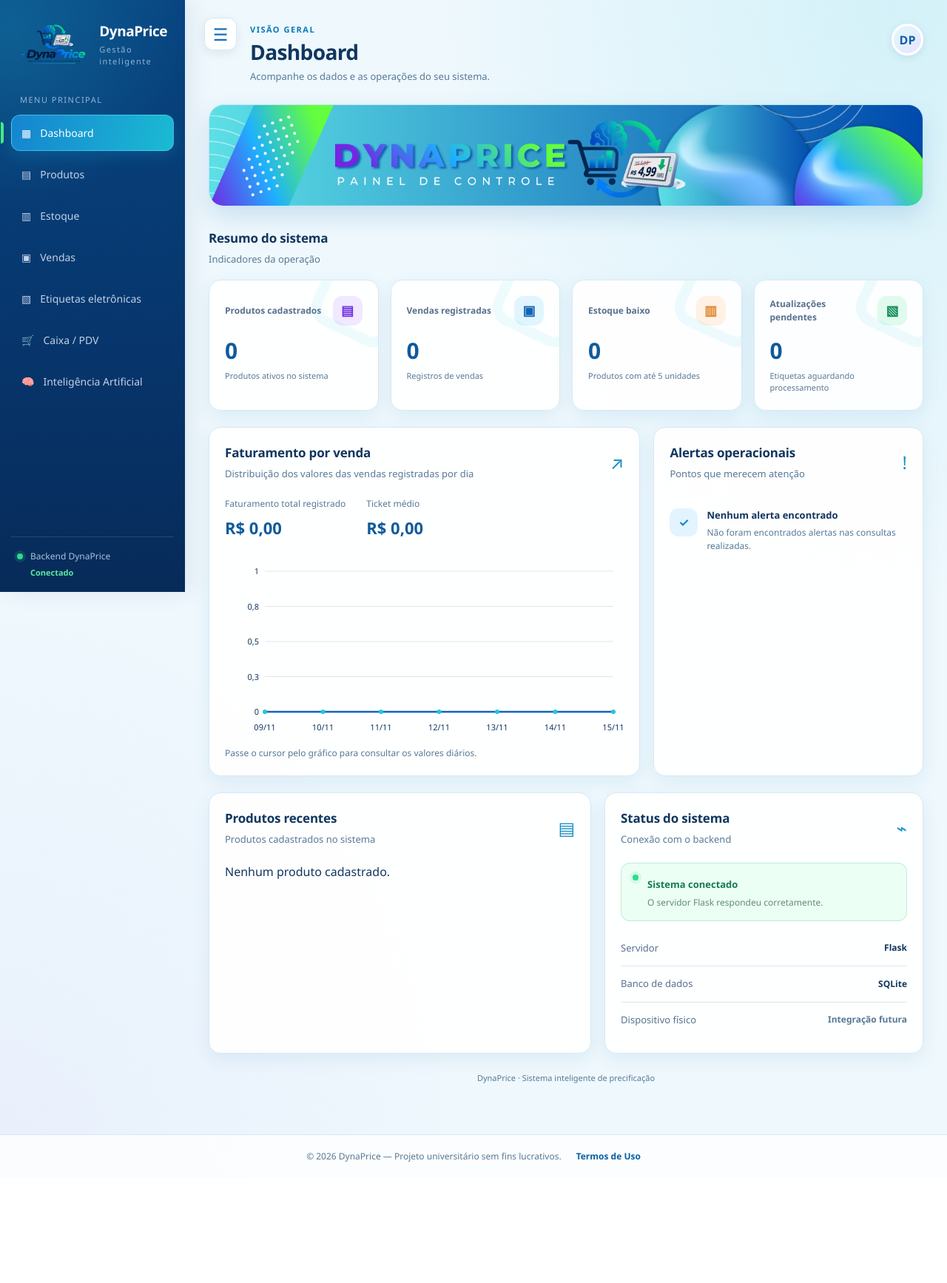
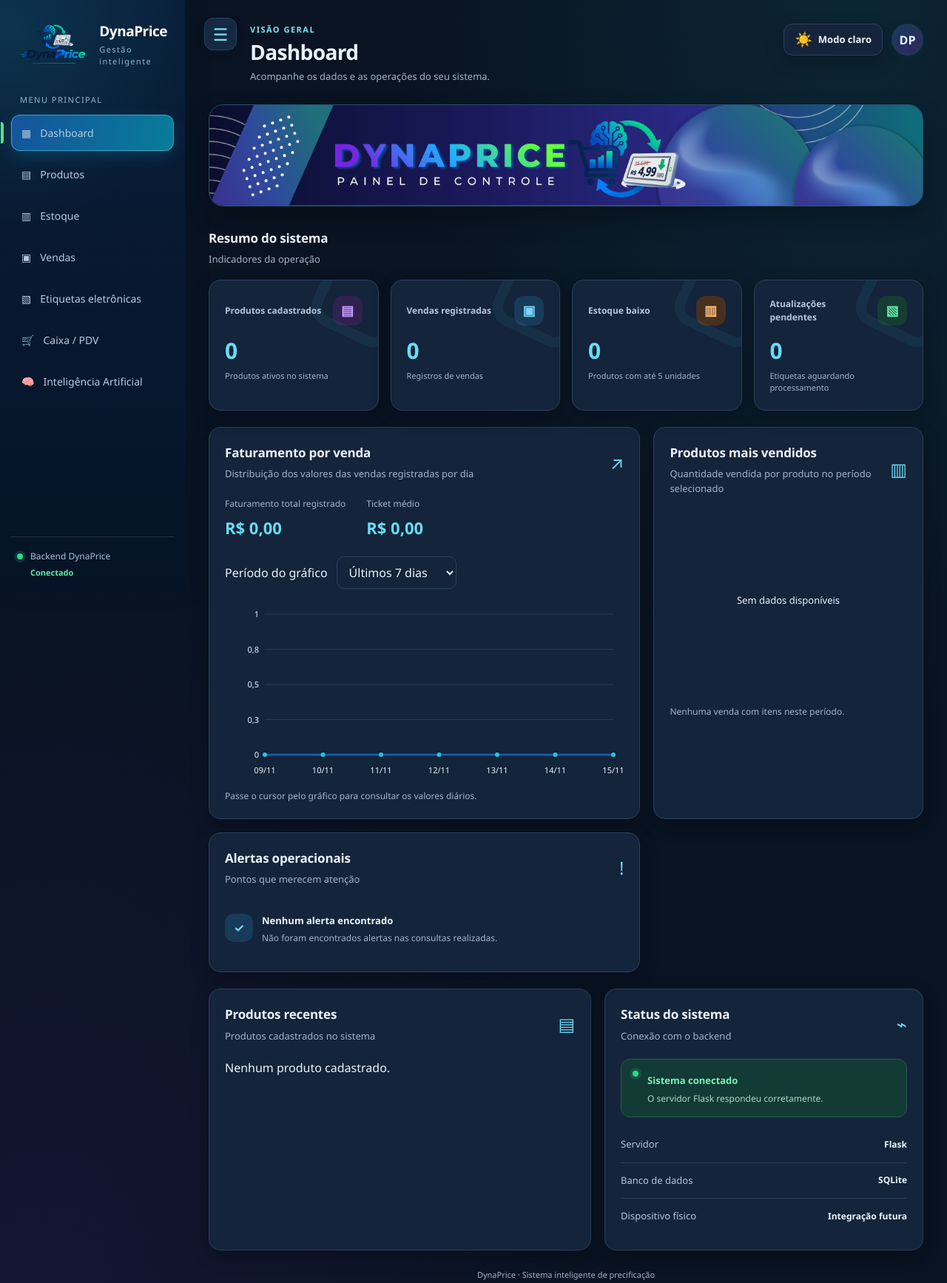
Before and after one commit to eclipselunar-tech/dynaprice, a Flask app: page / in a window 1280 px wide. Shown: the top 1734 px of the page at 74% size. Before the commit the page ends 1570 px from the top, so only its background shows below. Run offline with Flask 3, Linux system fonts and the light colour scheme; data that the repository does not hold is empty; a map, chart or similar area stays blank.

Commit message:
Add theme toggle button and update HTML structure

```diff
--- a/frontend/templates/index.html
+++ b/frontend/templates/index.html
@@ -9,6 +9,7 @@
   <link href="{{ url_for('static', filename='css/style.css') }}" rel="stylesheet"/>
   <script defer="" src="{{ url_for('static', filename='js/script.js') }}">
   </script>
+  <script defer src="{{ url_for('static', filename='js/tema.js') }}"></script>
  </head>
  <body>
   <aside class="sidebar" id="sidebar">
@@ -101,16 +102,27 @@
       </p>
      </div>
     </div>
-    <div class="user-badge">
+    <div class="topbar-actions">
+    <button class="theme-toggle" id="theme-toggle" type="button" aria-label="Ativar modo claro" aria-pressed="true" title="Alternar tema">
+     <span class="theme-toggle-icon" aria-hidden="true">☀️</span>
+     <span class="theme-toggle-label">Modo claro</span>
+    </button>
+   <div class="user-badge">
      DP
     </div>
+   </div>
    </header>
    <div class="page-view" id="dashboard-view">
     <section class="dashboard-banner" aria-label="Banner do DynaPrice">
      <img
       src="{{ url_for('static', filename='img/banner.png') }}"
       alt="Banner do painel DynaPrice"
-      class="dashboard-banner-imagem"
+      class="dashboard-banner-imagem dashboard-banner-claro"
+     />
+     <img
+      src="{{ url_for('static', filename='img/banner_dark.png') }}"
+      alt="Banner do painel DynaPrice em modo escuro"
+      class="dashboard-banner-imagem dashboard-banner-escuro"
      />
     </section>
     <section class="section-heading">
@@ -222,12 +234,33 @@
         </strong>
        </div>
       </div>
+      <div class="dashboard-grafico-filtros">
+       <label for="grafico-periodo">Período do gráfico</label>
+       <select id="grafico-periodo" aria-label="Selecionar período do gráfico">
+        <option value="7">Últimos 7 dias</option>
+        <option value="30">Últimos 30 dias</option>
+        <option value="90">Últimos 90 dias</option>
+       </select>
+      </div>
       <div class="chart-container">
        <canvas aria-label="Gráfico de faturamento diário" id="grafico-vendas" role="img">
        </canvas>
       </div>
       <p class="chart-message" id="grafico-vendas-mensagem">
       </p>
+     </article>
+     <article class="panel chart-panel" id="painel-produtos-mais-vendidos">
+      <div class="panel-heading">
+       <div>
+        <h2>Produtos mais vendidos</h2>
+        <p>Quantidade vendida por produto no período selecionado</p>
+       </div>
+       <span class="panel-symbol" aria-hidden="true">▥</span>
+      </div>
+      <div class="chart-container">
+       <canvas id="grafico-produtos-mais-vendidos" role="img" aria-label="Gráfico dos produtos mais vendidos"></canvas>
+      </div>
+      <p class="chart-message" id="grafico-produtos-mensagem" aria-live="polite"></p>
      </article>
      <article class="panel alerts-panel">
       <div class="panel-heading">
@@ -517,6 +550,11 @@
       </p>
      </div>
     </div>
+    <div class="pdv-modo-toolbar">
+     <button id="pdv-alternar-rapido" class="secondary-button" type="button" aria-pressed="false" aria-controls="caixa-view">⚡ Ativar Caixa Rápido</button>
+     <span id="pdv-modo-indicador" aria-live="polite">Modo normal</span>
+     <span class="pdv-atalhos-ajuda">Atalhos: F2 buscar · F4 finalizar · Esc fechar</span>
+    </div>
     <div class="pdv-layout">
      <section class="panel pdv-products">
       <h3>
```
